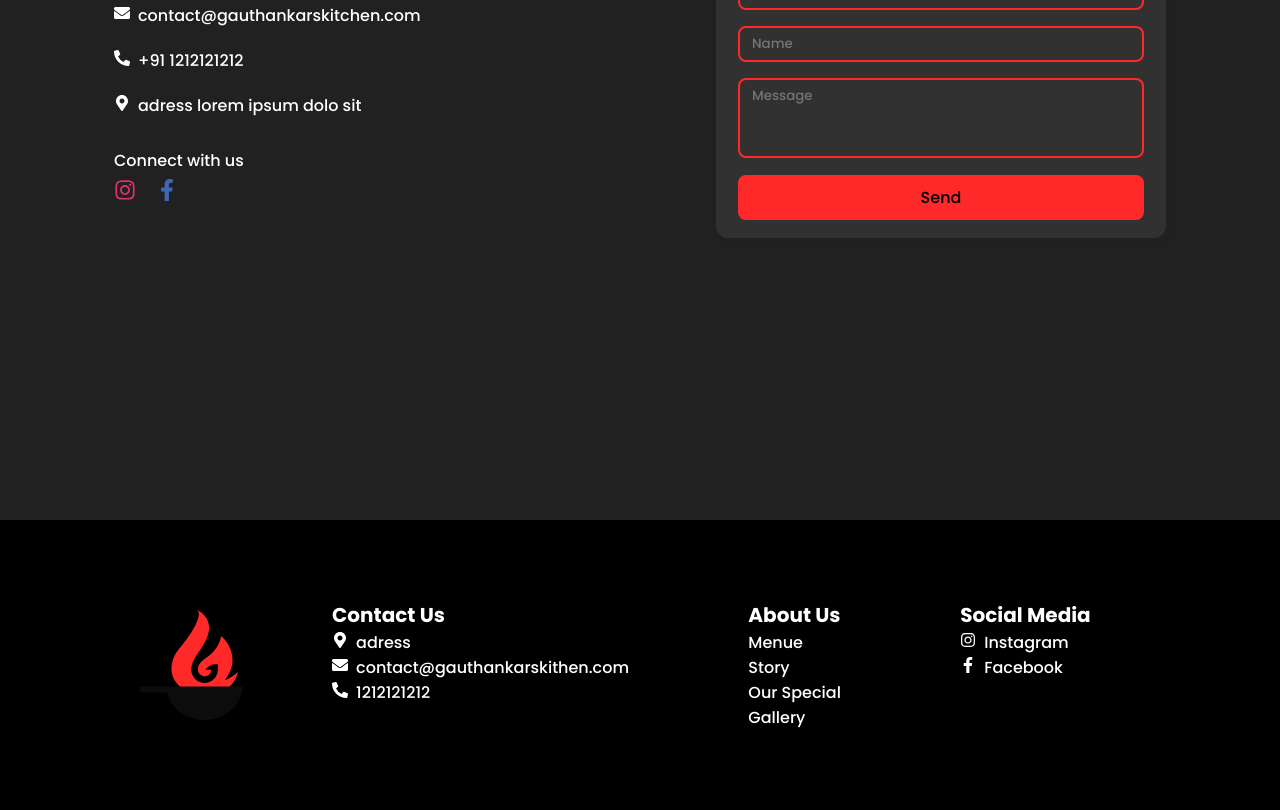
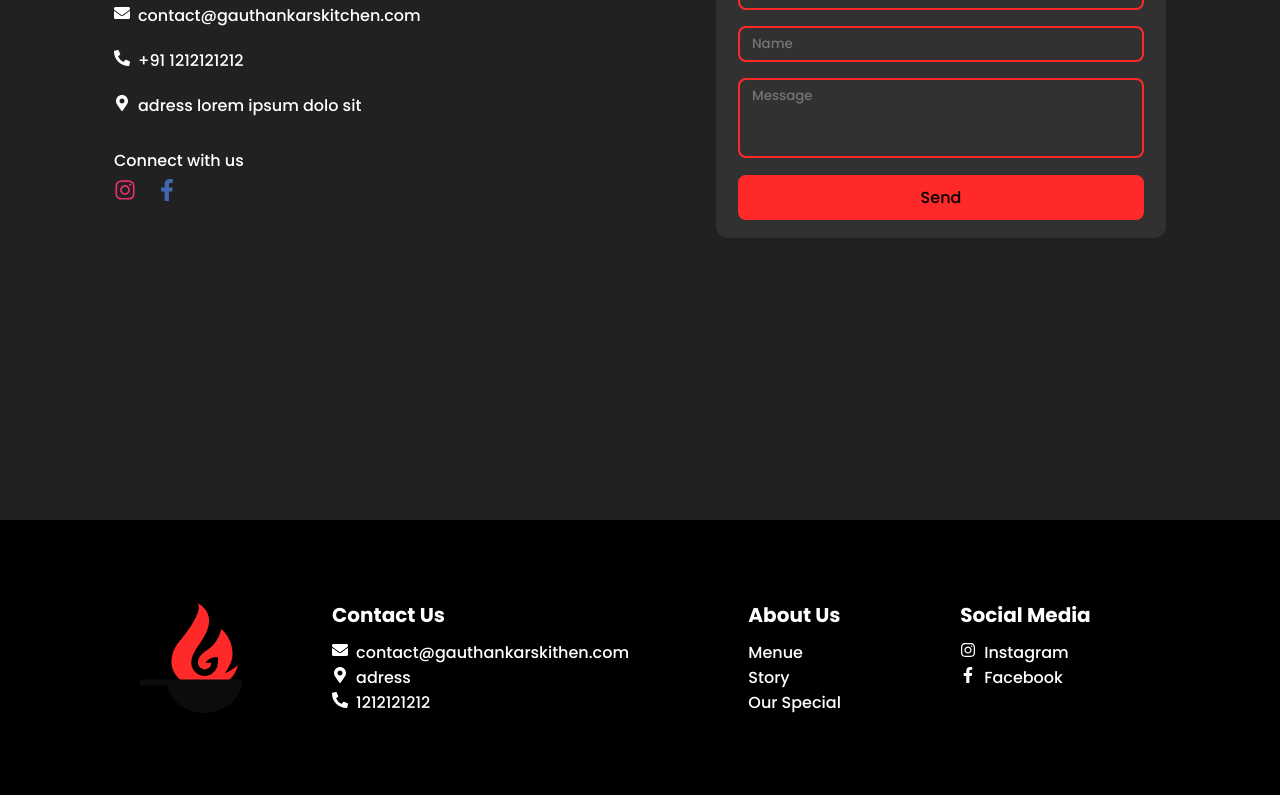
Before and after one commit to varadgauthankar/gauthankars-kitchen, a React (Create React App) app: page / in a window 1280 px wide. Shown: the part 3480-4290 px from the top of the page. Built offline with nearby package versions, Linux system fonts and the light colour scheme.

Commit message:
update footer

```diff
--- a/src/components/Footer/FooterElements.js
+++ b/src/components/Footer/FooterElements.js
@@ -1,5 +1,13 @@
 import styled from "styled-components";
 import { Link as LinkScroll } from "react-scroll";
+
+import {
+  FaFacebookF as Fb,
+  FaInstagram as Insta,
+  FaMapMarkerAlt as Map,
+  FaPhoneAlt as Call,
+  FaEnvelope as Mail,
+} from "react-icons/fa";
 
 export const Container = styled.div`
   padding: 80px 50px;
@@ -54,7 +62,6 @@ export const Column3 = styled.div`
 
 export const Row = styled.div`
   display: grid;
-  /* grid-template-columns: repeat(auto-fill, minmax(230px, 1fr)); */
   grid-gap: 20px;
   grid-template-areas: "col0 col1 col2 col3";
 
@@ -68,11 +75,6 @@ export const LinkS = styled(LinkScroll)`
   color: #fff;
   text-decoration: none;
   cursor: pointer;
-  &:hover {
-    color: #fff;
-    transition: 200ms ease-in-out;
-    font-weight: bold;
-  }
 `;
 
 export const LinkA = styled.a`
@@ -80,17 +82,12 @@ export const LinkA = styled.a`
   color: #fff;
   text-decoration: none;
   cursor: pointer;
-  &:hover {
-    color: #fff;
-    transition: 200ms ease-in-out;
-    font-weight: bold;
-  }
 `;
 export const Title = styled.p`
   font-size: 20px;
-
   color: #fff;
   font-weight: 700;
+  margin-bottom: 10px;
 `;
 export const LogoFull = styled.img`
   display: none;
@@ -107,7 +104,27 @@ export const Logo = styled.img`
   }
 `;
 
-export const Icon = styled.i`
+export const MapIcon = styled(Map)`
   color: #fff;
   margin-right: 8px;
 `;
+
+export const MailIcon = styled(Mail)`
+  color: #fff;
+  margin-right: 8px;
+`;
+
+export const CallIcon = styled(Call)`
+  color: #fff;
+  margin-right: 8px;
+`;
+
+export const FbIcon = styled(Fb)`
+  color: #fff;
+  margin-right: 8px;
+`;
+
+export const InstaIcon = styled(Insta)`
+  color: #fff;
+  margin-right: 8px;
+`;
--- a/src/components/Footer/index.js
+++ b/src/components/Footer/index.js
@@ -11,17 +11,13 @@ import {
   Wrapper,
   Row,
   Logo,
-  Icon,
   LogoFull,
+  MapIcon,
+  MailIcon,
+  CallIcon,
+  InstaIcon,
+  FbIcon,
 } from "./FooterElements";
-
-import {
-  FaFacebookF as Fb,
-  FaInstagram as Insta,
-  FaMapMarkerAlt as Map,
-  FaPhoneAlt as Call,
-  FaEnvelope as Mail,
-} from "react-icons/fa";
 
 import logo_full from "../../images/logo/gauthankars_kitchen_full.svg";
 import logo_flame from "../../images/logo/gauthankars_kitchen_flame.svg";
@@ -37,25 +33,23 @@ const Footer = () => {
           </Column0>
           <Column1>
             <Title>Contact Us</Title>
-            <LinkA href="story">
-              <Icon>
-                <Map />
-              </Icon>
+
+            <LinkA href="mailto:contact@gauthankarskitchen" target="_blank">
+              <MailIcon />
+              contact@gauthankarskithen.com
+            </LinkA>
+
+            <LinkA href="/direction" target="_blank">
+              <MapIcon />
               adress
             </LinkA>
-            <LinkA href="#story">
-              <Icon>
-                <Mail />
-              </Icon>
-              contact@gauthankarskithen.com
-            </LinkA>
-            <LinkA href="#story">
-              <Icon>
-                <Call />
-              </Icon>
+
+            <LinkA href="tel:919191991" target="_blank">
+              <CallIcon />
               1212121212
             </LinkA>
           </Column1>
+
           <Column2>
             <Title>About Us</Title>
             <LinkA target="_blank" href="/menue">
@@ -67,22 +61,24 @@ const Footer = () => {
             <LinkS to="special" smooth={true} duration={600} spy={true}>
               Our Special
             </LinkS>
+
+            {/* TODO: uncomment when gallery will be added */}
+            {/*
             <LinkS to="gallery" smooth={true} duration={600} spy={true}>
               Gallery
-            </LinkS>
+            </LinkS> */}
           </Column2>
+
           <Column3>
             <Title>Social Media</Title>
+
             <LinkA href="https://instagram.com" target="_blank">
-              <Icon>
-                <Insta />
-              </Icon>
+              <InstaIcon />
               Instagram
             </LinkA>
+
             <LinkA href="https://facebook.com" target="_blank">
-              <Icon>
-                <Fb />
-              </Icon>
+              <FbIcon />
               Facebook
             </LinkA>
           </Column3>
```
